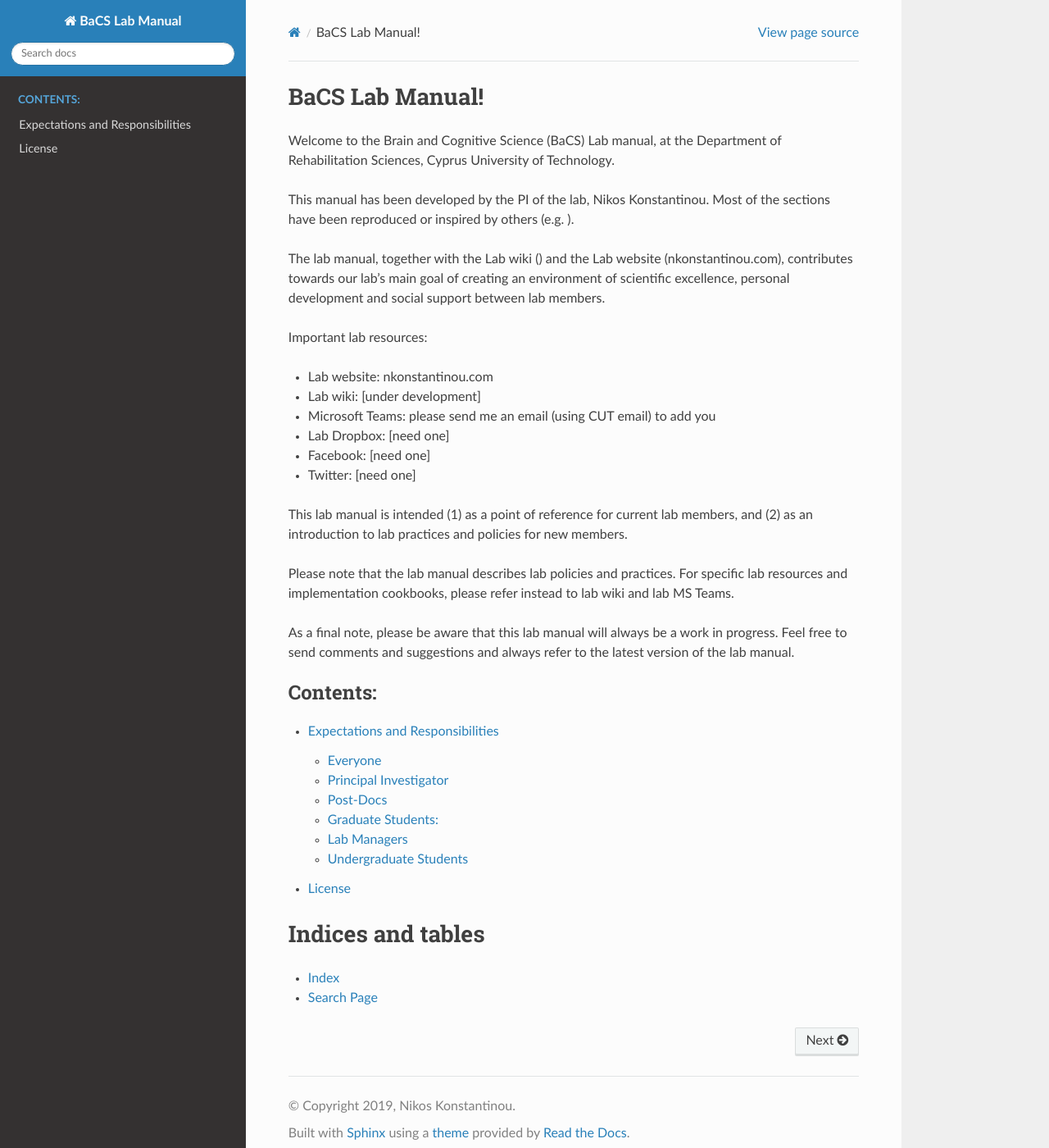
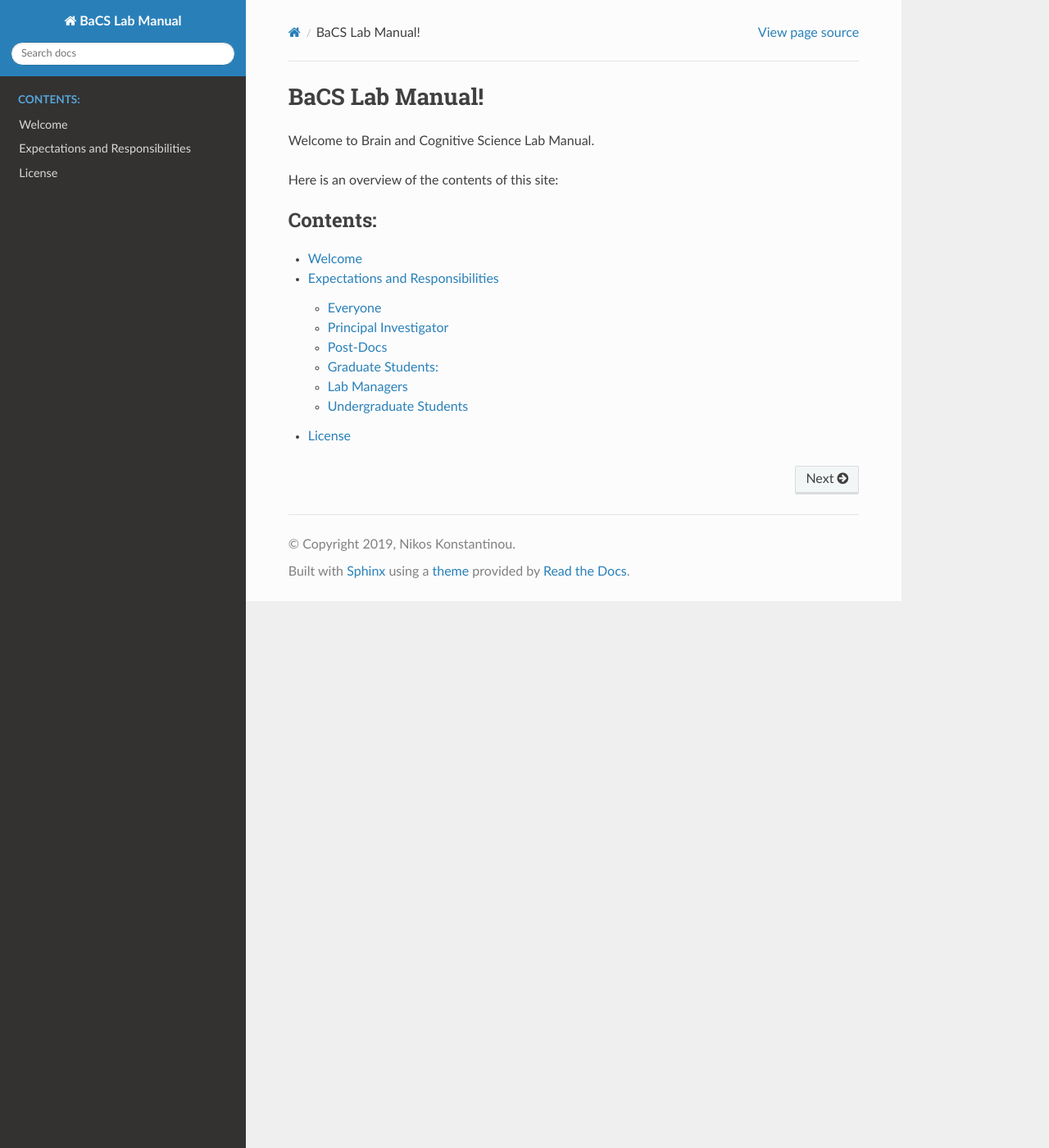
Before and after one commit to nkonstantinou/BaCS_lab_manual, a Sphinx documentation site: the page built from source/index.rst, in a window 1280 px wide and 1400 px high. Shown: the whole window at 82% size. Built offline with Sphinx 7.4.7 and the Read the Docs theme 2.0.0, drawn with Linux system fonts in a browser that asks for light colours.

Commit message:
Update index.rst

```diff
--- a/source/index.rst
+++ b/source/index.rst
@@ -1,38 +1,15 @@
 BaCS Lab Manual!
 ================
 
-Welcome to the Brain and Cognitive Science (BaCS) Lab manual, at the Department of Rehabilitation Sciences, Cyprus University of Technology.
+Welcome to Brain and Cognitive Science Lab Manual.
 
-This manual has been developed by the PI of the lab, Nikos Konstantinou. Most of the sections have been reproduced or inspired by others (e.g. ).
-
-The lab manual, together with the Lab wiki () and the Lab website (nkonstantinou.com), contributes towards our lab's main goal of creating an environment of scientific excellence, personal development and social support between lab members.
-
-Important lab resources:
-
-•	Lab website: nkonstantinou.com
-•	Lab wiki: [under development]
-•	Microsoft Teams: please send me an email (using CUT email) to add you
-•	Lab Dropbox: [need one]
-•	Facebook: [need one]
-•	Twitter: [need one]
-
-This lab manual is intended (1) as a point of reference for current lab members, and (2) as an introduction to lab practices and policies for new members.
-
-Please note that the lab manual describes lab policies and practices. For specific lab resources and implementation cookbooks, please refer instead to lab wiki and lab MS Teams.
-
-As a final note, please be aware that this lab manual will always be a work in progress. Feel free to send comments and suggestions and always refer to the latest version of the lab manual.
+Here is an overview of the contents of this site:
 
 
 .. toctree::
    :maxdepth: 3
    :caption: Contents:
 
+   welcome
    expectations
    license
-
-
-Indices and tables
-==================
-
-* :ref:`genindex`
-* :ref:`search`
```
